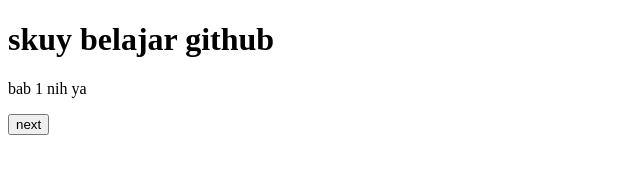
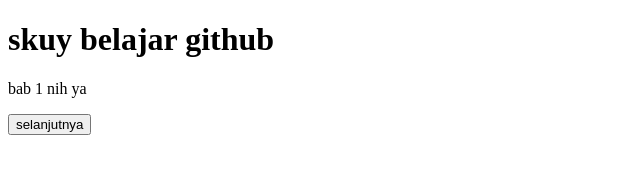
Before and after one commit to khai17-ramansyah/dasar-github, a plain HTML site: page index.html in a window 1280 px wide. Shown: the whole page, without its empty margins (0-640 px from the left). Drawn offline with Linux system fonts and the light colour scheme.

Commit message:
ubah next

```diff
--- a/index.html
+++ b/index.html
@@ -8,6 +8,6 @@
   <body>
     <h1>skuy belajar github</h1>
     <p>bab 1 nih ya</p>
-    <button>next</button>
+    <button>selanjutnya</button>
   </body>
 </html>
```
